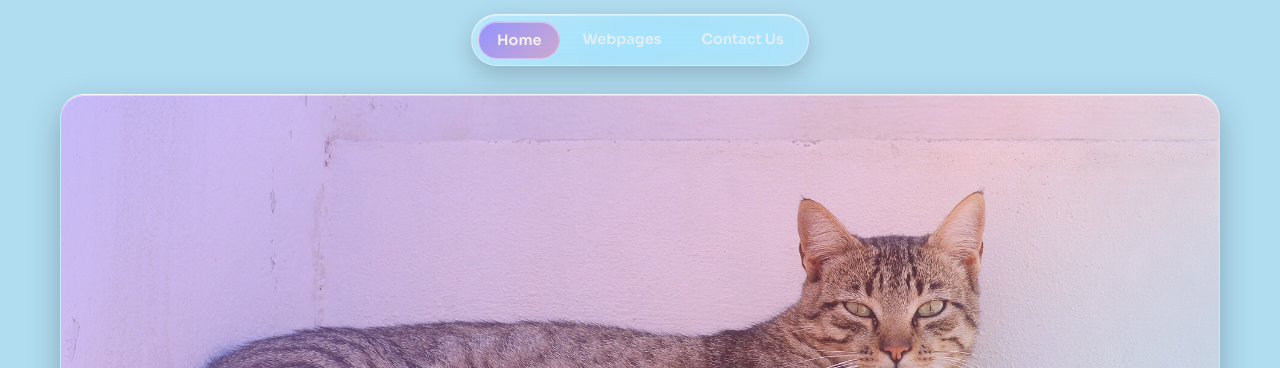
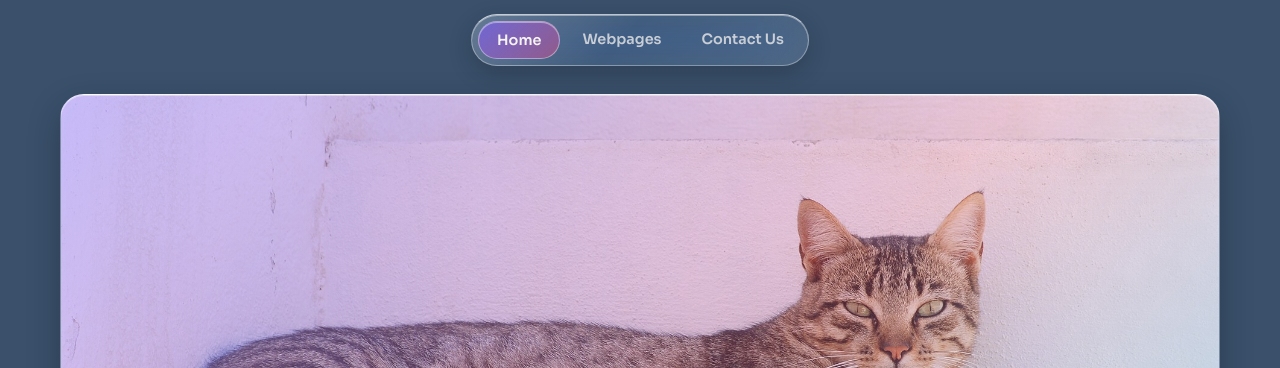
Before and after one commit to Nottanaz/IT111-Final-Project-Group-3-, a plain HTML site: page index.html in a window 1280 px wide. Shown: the top 368 px of the page. Drawn offline with Linux system fonts and the light colour scheme; files whose address does not match are found by name.

Commit message:
bg color changed: Space Indigo

```diff
--- a/index.html
+++ b/index.html
@@ -26,7 +26,7 @@
 
     body{
         margin: 0;
-        background: #B1DDF1;
+        background: #3A506B;
         color: var(--text);
         font-family: "Sora", system-ui, -apple-system, "Rubik", sans-serif;
     }
```
